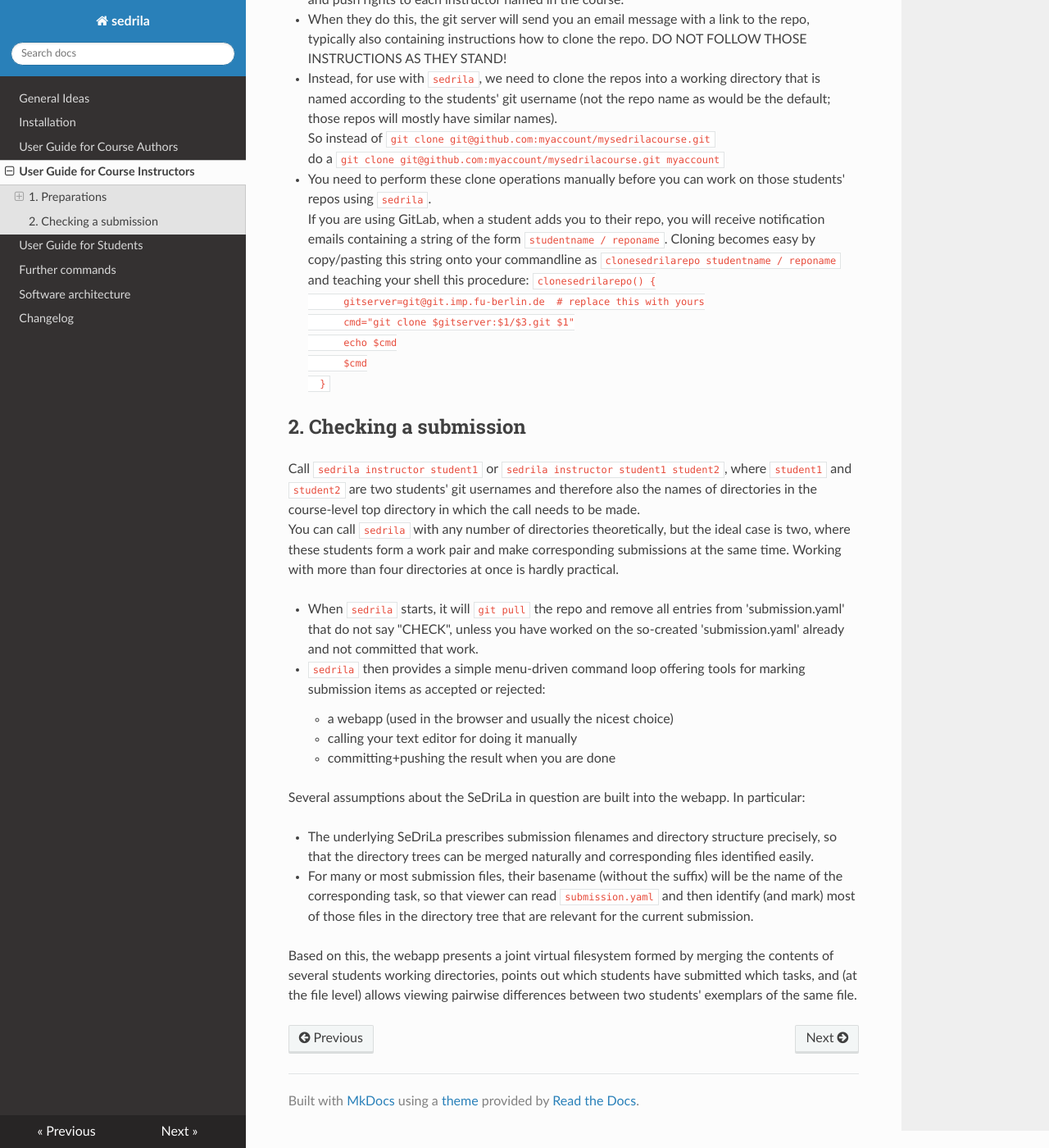
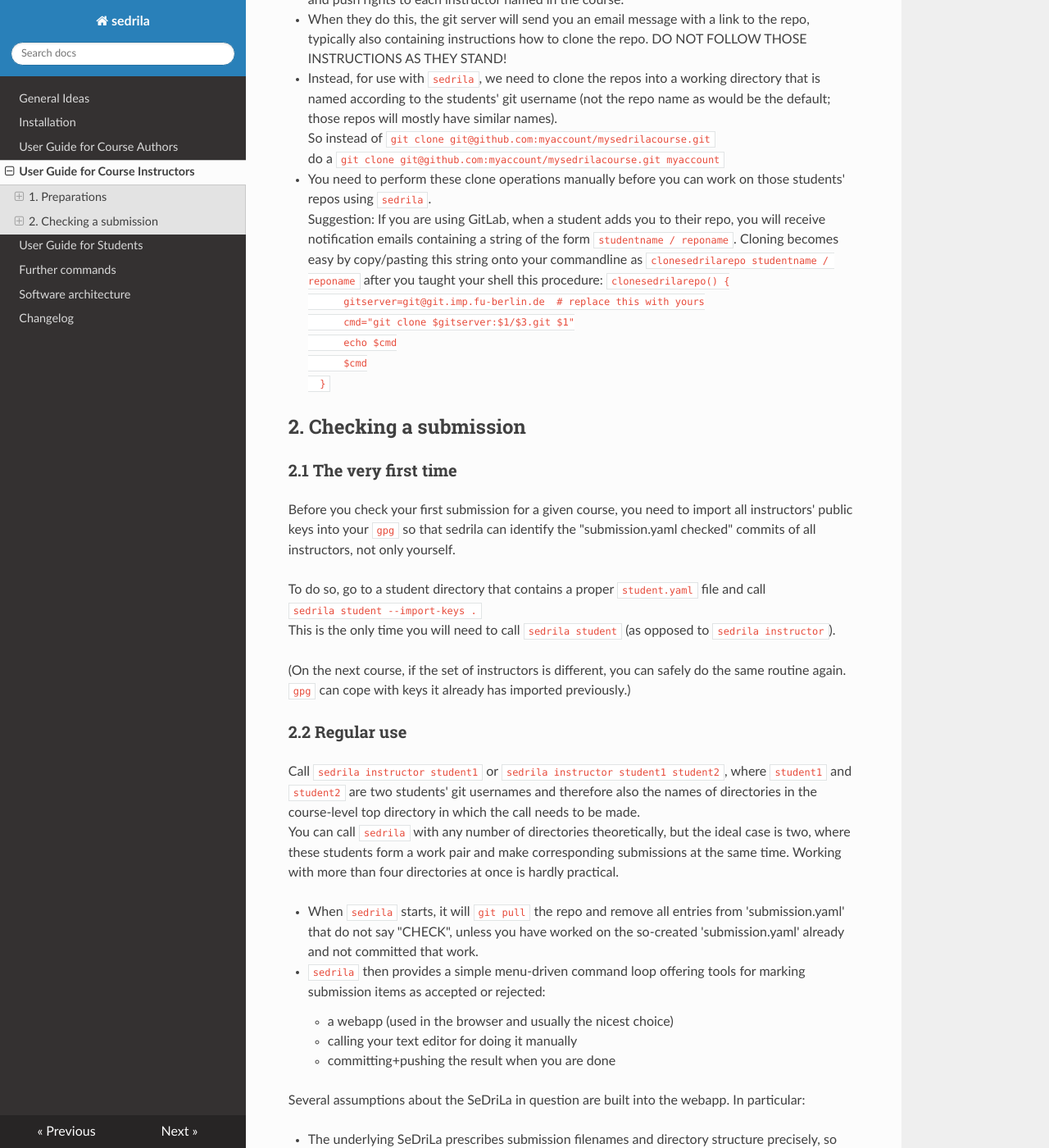
Before and after one commit to fubinf/sedrila, an MkDocs documentation site: the page built from docs/instructors.md, in a window 1280 px wide and 1400 px high, scrolled down 1406 px. Shown: the whole window at 82% size. Built offline with MkDocs 1.6.1, drawn with Linux system fonts in a browser that asks for light colours; nearby versions of some CDN libraries.

Commit message:
instructor.md: explain how to import instructors' public keys

````diff
--- a/docs/instructors.md
+++ b/docs/instructors.md
@@ -65,12 +65,12 @@ Under Windows, use WSL. `sedrila` does not work natively in Windows.
   do a `git clone git@github.com:myaccount/mysedrilacourse.git myaccount`
 - You need to perform these clone operations manually before you can work on those students' repos
   using `sedrila`.
-  If you are using GitLab, when a student adds you to their repo,
+  Suggestion: If you are using GitLab, when a student adds you to their repo,
   you will receive notification emails containing a string of the form
   `studentname / reponame`.
   Cloning becomes easy by copy/pasting this string onto your commandline as
   `clonesedrilarepo studentname / reponame`
-  and teaching your shell this procedure:
+  after you taught your shell this procedure:
   ```
   clonesedrilarepo() {
       gitserver=git@git.imp.fu-berlin.de  # replace this with yours
@@ -82,6 +82,22 @@ Under Windows, use WSL. `sedrila` does not work natively in Windows.
 
 
 ## 2. Checking a submission
+
+### 2.1 The very first time
+
+Before you check your first submission for a given course, you need to import all
+instructors' public keys into your `gpg` so that sedrila can identify the
+"submission.yaml checked" commits of all instructors, not only yourself.
+
+To do so, go to a student directory that contains a proper `student.yaml` file
+and call
+`sedrila student --import-keys .`
+This is the only time you will need to call `sedrila student` (as opposed to `sedrila instructor`).
+
+(On the next course, if the set of instructors is different, you can safely do the same routine again.
+`gpg` can cope with keys it already has imported previously.)
+
+### 2.2 Regular use
 
 Call `sedrila instructor student1` or  `sedrila instructor student1 student2`,
 where `student1` and `student2` are two students' git usernames
````
Also changed, not shown: docs/changelog.md (+1 -0 lines).
